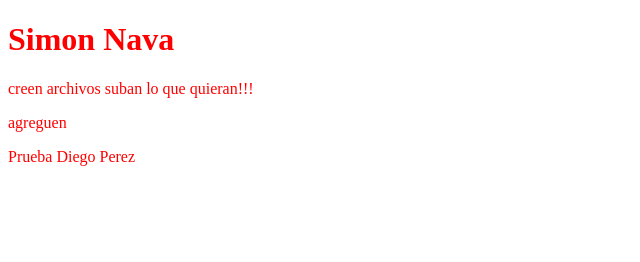
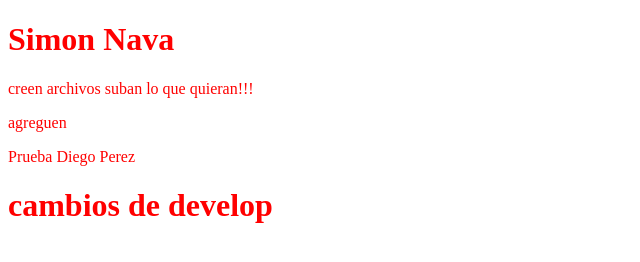
Before and after one commit to simonnava2112/BBVA-practice-repo, a plain HTML site: page index.html in a window 1280 px wide. Shown: the whole page, without its empty margins (0-640 px from the left). Drawn offline with Linux system fonts and the light colour scheme.

Commit message:
add div develop

```diff
--- a/index.html
+++ b/index.html
@@ -12,6 +12,10 @@
     <p>creen archivos suban lo que quieran!!!</p>
     <p>agreguen</p>
     <p>Prueba Diego Perez</p>
+    <div>
+        <h1>cambios de develop</h1>
+
+    </div>
 
 </body>
 </html>
```
